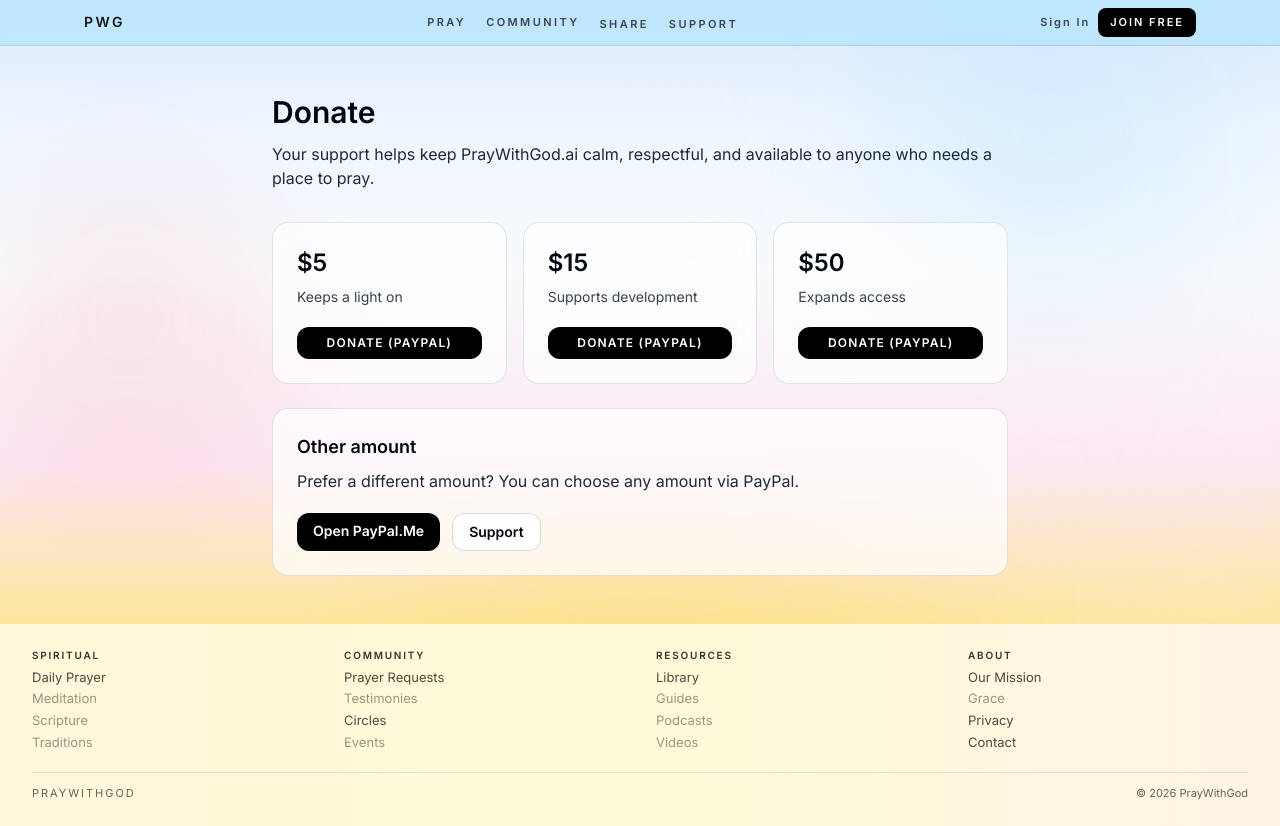
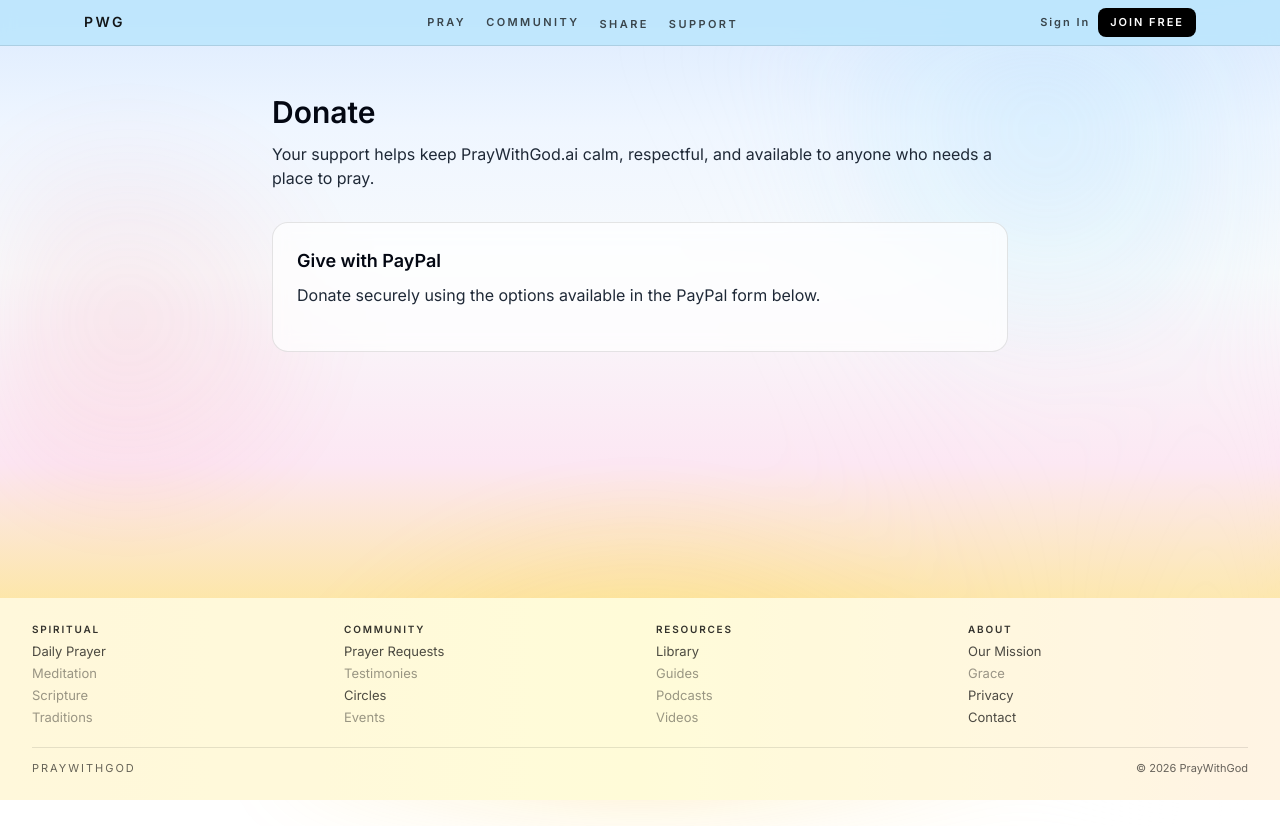
Before and after one commit to Skkyfarm/pray-with-god, a Next.js app: page /donate in a window 1280 px wide. After the commit the page ends 800 px from the top, so only its background shows below. Built offline with nearby package versions, Linux system fonts and the light colour scheme.

Commit message:
ver3 with Paypal donations and hardwired web share

```diff
--- a/app/donate/page.tsx
+++ b/app/donate/page.tsx
@@ -1,80 +1,57 @@
-import Link from "next/link";
+'use client';
 
-const PAYPAL_ME_HANDLE = "YOUR_PAYPAL_ME_HANDLE"; // change this
-const STRIPE_PAYMENT_LINK = ""; // optional
+import Script from "next/script";
+import { useEffect, useRef, useState } from "react";
 
-function paypalMe(amount?: number, currencyCode?: string) {
-  if (!amount) return `https://paypal.me/${PAYPAL_ME_HANDLE}`;
-  const suffix = currencyCode ? `${amount}${currencyCode}` : `${amount}`;
-  return `https://paypal.me/${PAYPAL_ME_HANDLE}/${suffix}`;
+declare global {
+  interface Window {
+    paypal?: any;
+  }
 }
 
+const PAYPAL_HOSTED_BUTTON_ID = "FNQFJXQAXQKEQ";
+const PAYPAL_CONTAINER_ID = "paypal-container-FNQFJXQAXQKEQ";
+
 export default function DonatePage() {
-  const tiers = [
-    { amount: 5, note: "Keeps a light on" },
-    { amount: 15, note: "Supports development" },
-    { amount: 50, note: "Expands access" },
-  ];
+  const [sdkLoaded, setSdkLoaded] = useState(false);
+  const renderedRef = useRef(false);
+
+  useEffect(() => {
+    if (!sdkLoaded) return;
+    if (!window.paypal) return;
+    if (renderedRef.current) return;
+
+    renderedRef.current = true;
+
+    window.paypal
+      .HostedButtons({
+        hostedButtonId: PAYPAL_HOSTED_BUTTON_ID,
+      })
+      .render(`#${PAYPAL_CONTAINER_ID}`);
+  }, [sdkLoaded]);
 
   return (
     <main className="mx-auto max-w-3xl px-4 py-12 text-gray-950">
+      <Script
+        id="paypal-hosted-buttons-sdk"
+        src="https://www.paypal.com/sdk/js?client-id=BAApc_qR3uEvAJzGK4iYq-DLrXiezQitPWyrktYASlHu77cGhKtdFLgJfXqYKEQkNoueS85RrJ6GRAc6OA&components=hosted-buttons&enable-funding=venmo&currency=USD"
+        strategy="afterInteractive"
+        onLoad={() => setSdkLoaded(true)}
+      />
+
       <h1 className="text-3xl font-semibold">Donate</h1>
       <p className="mt-3 text-gray-800">
-        Your support helps keep PrayWithGod.ai calm, respectful, and available to anyone who needs a place to pray.
+        Your support helps keep PrayWithGod.ai calm, respectful, and available
+        to anyone who needs a place to pray.
       </p>
 
-      <div className="mt-8 grid gap-4 md:grid-cols-3">
-        {tiers.map((t) => (
-          <div key={t.amount} className="rounded-2xl border border-black/10 bg-white/70 p-6 backdrop-blur">
-            <div className="text-2xl font-semibold">${t.amount}</div>
-            <div className="mt-2 text-sm text-gray-700">{t.note}</div>
-
-            <a
-              href={paypalMe(t.amount)}
-              target="_blank"
-              rel="noopener noreferrer"
-              className="mt-5 block w-full rounded-xl bg-black px-4 py-2 text-center text-xs font-semibold tracking-widest text-white hover:bg-black/90"
-            >
-              DONATE (PAYPAL)
-            </a>
-
-            {STRIPE_PAYMENT_LINK ? (
-              <a
-                href={STRIPE_PAYMENT_LINK}
-                target="_blank"
-                rel="noopener noreferrer"
-                className="mt-3 block w-full rounded-xl border border-black/15 bg-white px-4 py-2 text-center text-xs font-semibold tracking-widest text-gray-950 hover:bg-white/80"
-              >
-                DONATE (CARD)
-              </a>
-            ) : null}
-          </div>
-        ))}
-      </div>
-
-      <div className="mt-6 rounded-2xl border border-black/10 bg-white/70 p-6 backdrop-blur">
-        <h2 className="text-lg font-semibold">Other amount</h2>
+      <div className="mt-8 rounded-2xl border border-black/10 bg-white/70 p-6 backdrop-blur">
+        <h2 className="text-lg font-semibold">Give with PayPal</h2>
         <p className="mt-2 text-gray-800">
-          Prefer a different amount? You can choose any amount via PayPal.
+          Donate securely using the options available in the PayPal form below.
         </p>
 
-        <div className="mt-5 flex flex-wrap gap-3">
-          <a
-            href={paypalMe()}
-            target="_blank"
-            rel="noopener noreferrer"
-            className="rounded-xl bg-black px-4 py-2 text-sm font-semibold text-white hover:bg-black/90"
-          >
-            Open PayPal.Me
-          </a>
-
-          <Link
-            href="/support"
-            className="rounded-xl border border-black/15 bg-white px-4 py-2 text-sm font-semibold text-gray-950 hover:bg-white/80"
-          >
-            Support
-          </Link>
-        </div>
+        <div className="mt-5" id={PAYPAL_CONTAINER_ID} />
       </div>
     </main>
   );
--- a/components/SiteHeader.tsx
+++ b/components/SiteHeader.tsx
@@ -49,22 +49,29 @@ export default function SiteHeader() {
     return () => clearTimeout(timer);
   }, [shareFeedback]);
 
-  const siteUrl = "https://pray-with-god.vercel.app";
+  const siteUrl = "https://praywithgod.ai";
+
+  const sharePath =
+    typeof window !== "undefined"
+      ? `${window.location.pathname}${window.location.search}${window.location.hash}`
+      : "";
+
+  const shareUrl = `${siteUrl}${sharePath || ""}`;
 
   const emailHref = useMemo(() => {
     const subject = encodeURIComponent("PrayWithGod");
     const body = encodeURIComponent(
-      `I wanted to share PrayWithGod with you.\n\nThoughtful, personalized prayer across spiritual traditions.\n\n${siteUrl}`
+      `I wanted to share PrayWithGod with you.\n\nThoughtful, personalized prayer across spiritual traditions.\n\n${shareUrl}`
     );
 
     return `mailto:?subject=${subject}&body=${body}`;
-  }, [siteUrl]);
+  }, [shareUrl]);
 
   async function handleShareSite() {
     const shareData = {
       title: "PrayWithGod",
-      text: `PrayWithGod — thoughtful, personalized prayer across spiritual traditions.\n\n${siteUrl}`,
-      url: siteUrl,
+      text: `PrayWithGod — thoughtful, personalized prayer across spiritual traditions.\n\n${shareUrl}`,
+      url: shareUrl,
     };
 
     try {
@@ -74,11 +81,11 @@ export default function SiteHeader() {
         return;
       }
 
-      await navigator.clipboard.writeText(siteUrl);
+      await navigator.clipboard.writeText(shareUrl);
       setShareFeedback("Link copied");
     } catch {
       try {
-        await navigator.clipboard.writeText(siteUrl);
+        await navigator.clipboard.writeText(shareUrl);
         setShareFeedback("Link copied");
       } catch {
         setShareFeedback("Unable to share");
```
